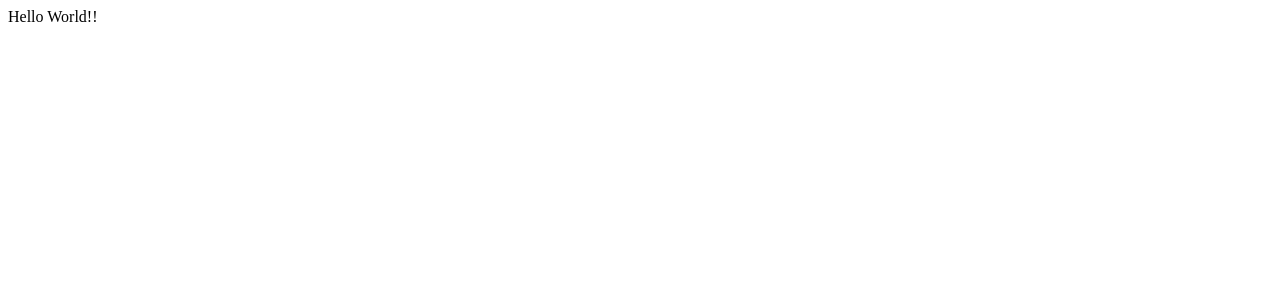
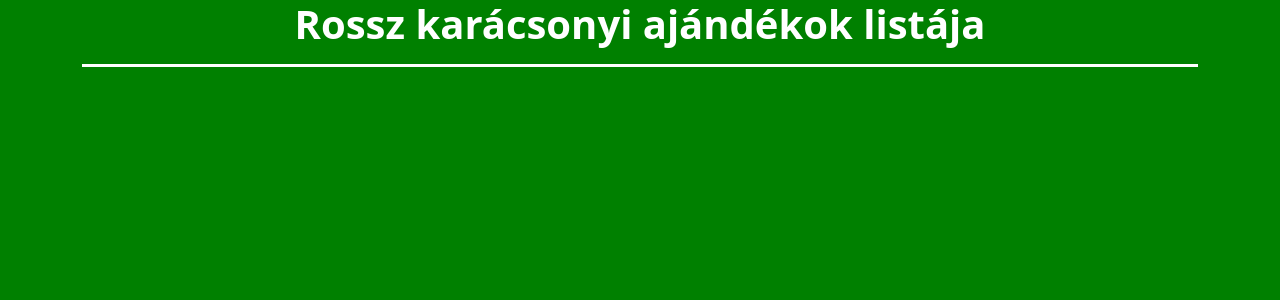
Before and after one commit to MeriLevente/BadChristmasCRUD, an Angular app: page / in a window 1280 px wide. Shown: the top 300 px of the page. Built offline with nearby package versions, Linux system fonts and the light colour scheme.

Commit message:
adatok json file-ban és model

```diff
--- a/angular.json
+++ b/angular.json
@@ -55,6 +55,7 @@
               }
             ],
             "styles": [
+              "node_modules/bootstrap/dist/css/bootstrap.min.css",
               "src/styles.css"
             ],
             "scripts": []
--- /dev/null
+++ b/json_server/db.json
@@ -0,0 +1,52 @@
+{
+    "badpresents": [
+        {
+            "id": 1,
+            "name": "Karácsonyos zokni",
+            "giver": "Nagymama",
+            "description": "Ronda, mikulásos zokni.",
+            "reasoning": "Nem tetszik",
+            "canBeReturned": false
+        },
+        {
+            "id": 2,
+            "name": "Fehér pulóver",
+            "giver": "Nővér",
+            "description": "Nem márkás, de az anyga nem rossz.",
+            "reasoning": "Rossz méret",
+            "canBeReturned": true
+        },
+        {
+            "id": 3,
+            "name": "Tusfürdő",
+            "giver": "Nagypapa",
+            "description": "Férfias illatú, olcsó.",
+            "reasoning": "Nem vagyok büdös",
+            "canBeReturned": false
+        },
+        {
+            "id": 4,
+            "name": "Nintendo Switch",
+            "giver": "Szülők",
+            "description": "Hordozható játékkonzol.",
+            "reasoning": "Már van ilyenem",
+            "canBeReturned": true
+        },
+        {
+            "id": 5,
+            "name": "Lego Star Wars szett",
+            "giver": "Húg",
+            "description": "Apró lego szett.",
+            "reasoning": "Egyéb",
+            "canBeReturned": false
+        },
+        {
+            "id": 6,
+            "name": "Bor",
+            "giver": "Munkatárs",
+            "description": "Lidl-s fehér bor.",
+            "reasoning": "Tiltja a vallásom",
+            "canBeReturned": false
+        }
+    ]
+}
--- a/package.json
+++ b/package.json
@@ -18,6 +18,7 @@
     "@angular/platform-browser": "^18.2.0",
     "@angular/platform-browser-dynamic": "^18.2.0",
     "@angular/router": "^18.2.0",
+    "bootstrap": "^5.3.3",
     "rxjs": "~7.8.0",
     "tslib": "^2.3.0",
     "zone.js": "~0.14.10"
--- a/src/app/app.component.css
+++ b/src/app/app.component.css
@@ -0,0 +1,12 @@
+h1{
+    text-align: center;
+    color: white;
+    font-weight: bold;
+}
+
+hr{
+    height: 0px;
+    border: none;
+    border-top: 3px solid white;
+    opacity: 1;
+}
--- a/src/app/app.component.html
+++ b/src/app/app.component.html
@@ -1 +1,4 @@
-Hello World!!
+<div class="container">
+  <h1>Rossz karácsonyi ajándékok listája</h1>
+  <hr>
+</div>
--- a/src/styles.css
+++ b/src/styles.css
@@ -1 +1,4 @@
 /* You can add global styles to this file, and also import other style files */
+body{
+    background-color: green;
+}
```
Also changed, not shown: src/app/models/PresentModel.ts (added, +8 -0 lines), src/app/services/data.service.ts (added, +12 -0 lines), 1 other file (tests, documents, lock files or other folders).
